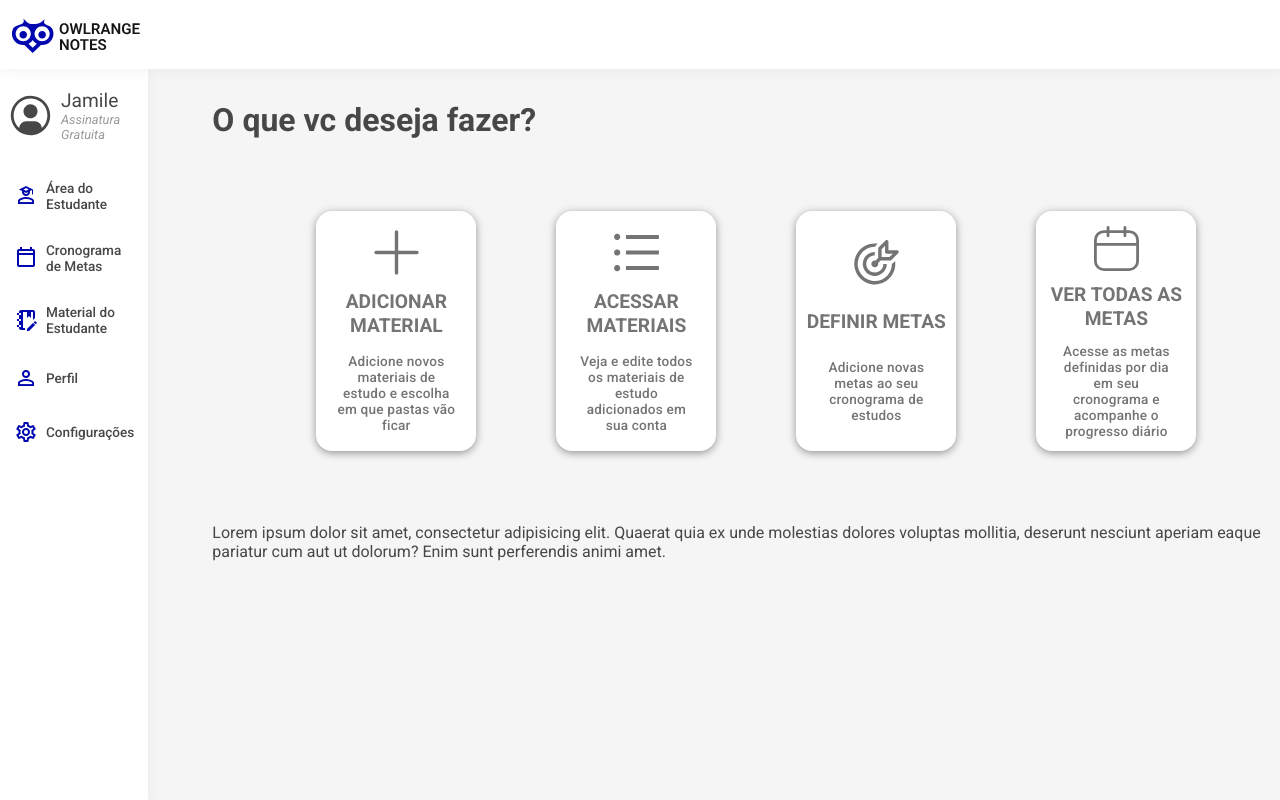
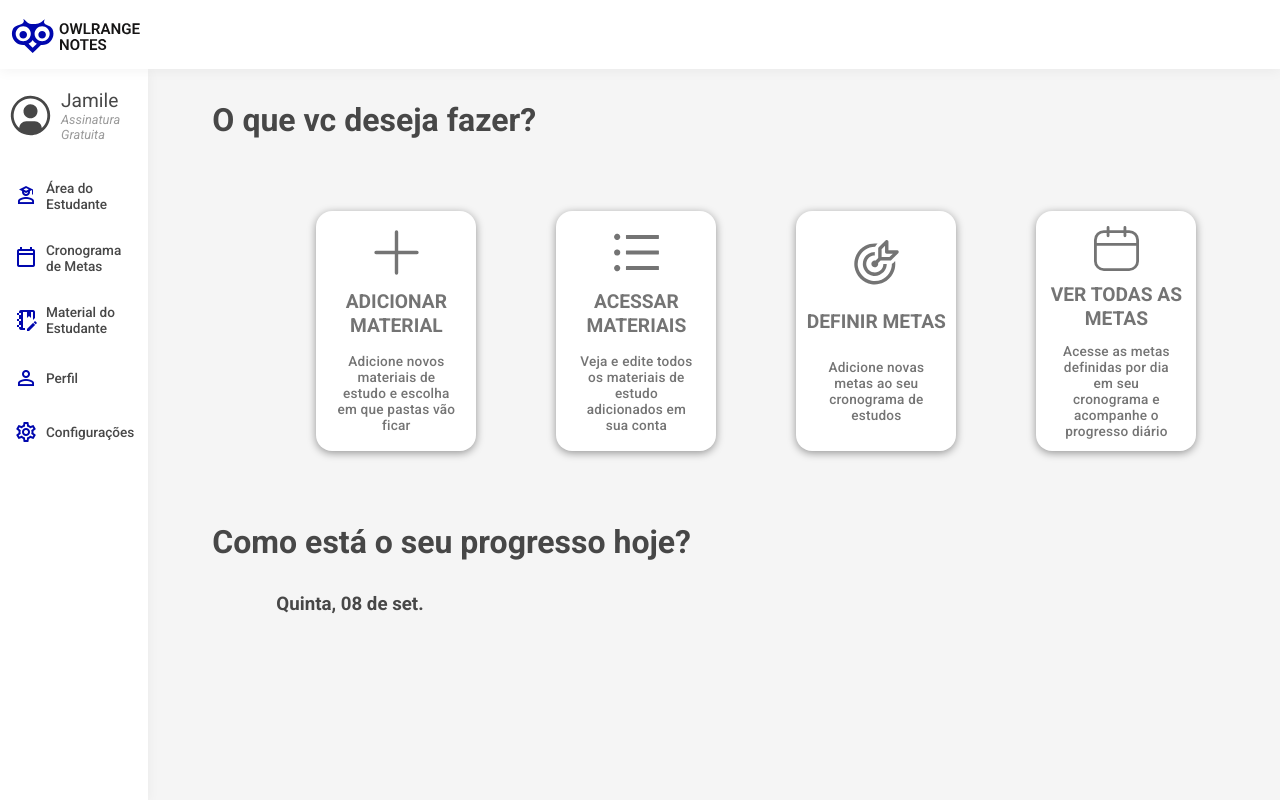
Before and after one commit to guilherme-biancardi/owlrange-notes-app, a Vue app: page /student-area in a window 1280 px wide. Shown: the top 800 px of the page. Built offline with nearby package versions, Linux system fonts and the light colour scheme.

Commit message:
feat: create component CronogramResume

```diff
--- /dev/null
+++ b/src/components/CronogramResume.vue
@@ -0,0 +1,9 @@
+<template>
+  <div class="container">
+    <h3>Quinta, 08 de set.</h3>
+  </div>
+</template>
+
+<script setup></script>
+
+<style scoped></style>
--- a/src/views/studentArea.vue
+++ b/src/views/studentArea.vue
@@ -6,7 +6,9 @@
     </div>
 
 <div>
-  <p>Lorem ipsum dolor sit amet, consectetur adipisicing elit. Quaerat quia ex unde molestias dolores voluptas mollitia, deserunt nesciunt aperiam eaque pariatur cum aut ut dolorum? Enim sunt perferendis animi amet.</p>
+ <h1>Como está o seu progresso hoje?</h1>
+ <CronogramResume></CronogramResume>
+
 </div>
 
   </div>
@@ -15,6 +17,8 @@
 
 <script setup>
 import CardsMenu from "@/components/CardsMenu.vue";
+import CronogramResume from "@/components/CronogramResume.vue";
+
 </script>
 
 <style scoped>
```
